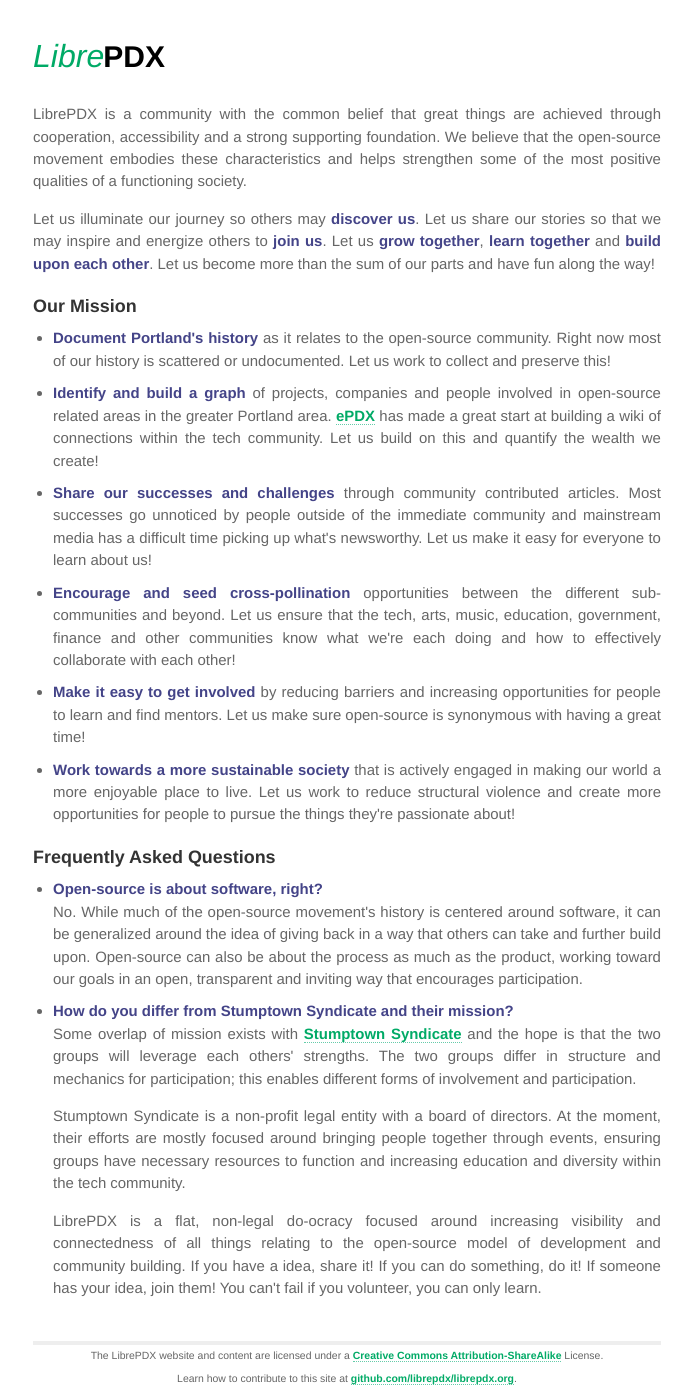
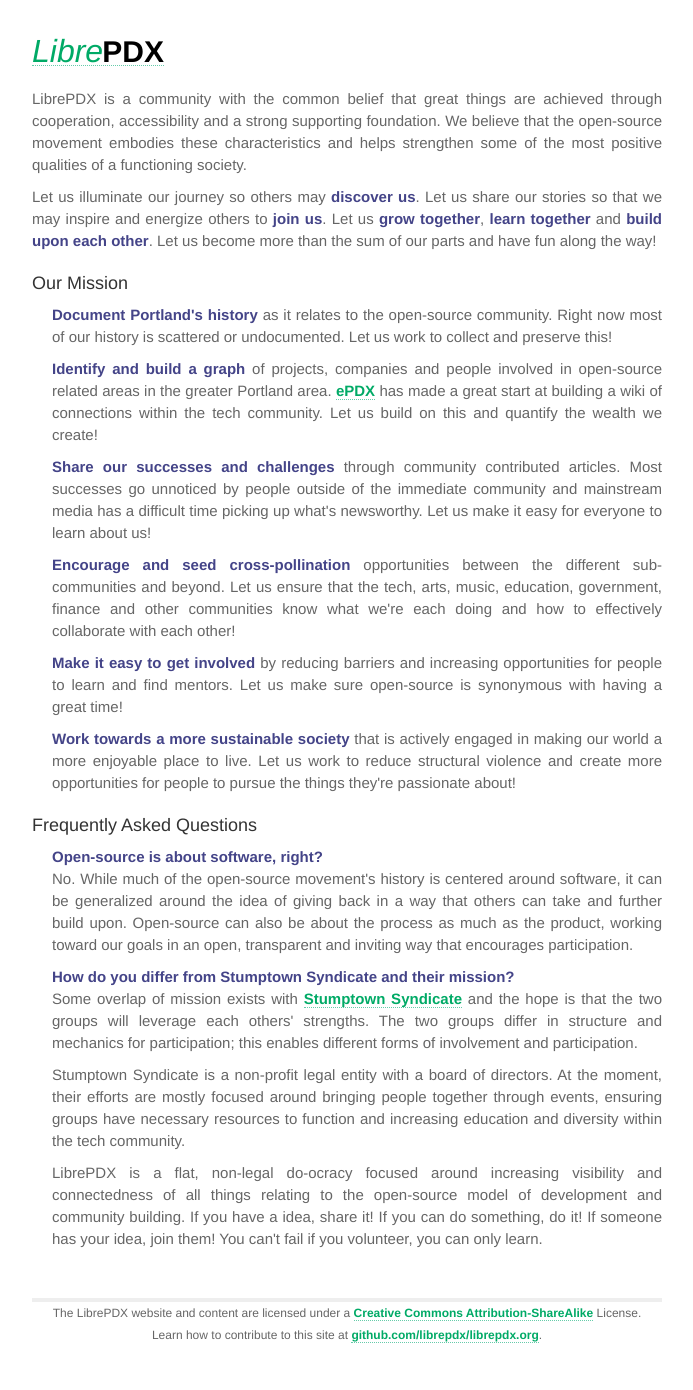
Before and after one commit to LibrePDX/librepdx.org, a Jekyll site: the page built from index.html, in a window 1280 px wide. Shown: the whole page, without its empty margins (293-986 px from the left). Built offline with Jekyll 4.4.1, drawn with Linux system fonts in a browser that asks for light colours; Markdown is read by kramdown in place of the engine named in the settings; after the commit the page ends 1366 px from its top, so only the background shows below that.

Commit message:
Rework CSS, original Jekyll version looked horrible on mobile

```diff
--- a/_layouts/default.html
+++ b/_layouts/default.html
@@ -5,6 +5,8 @@
         <meta http-equiv="X-UA-Compatible" content="IE=edge,chrome=1">
         <title>{% if page.title %}{{ page.title }} ::{% endif %} {{ site.name }}</title>
         <meta name="viewport" content="width=device-width">
+
+        <link rel="stylesheet" href="/css/reset.css">
 
         <!-- syntax highlighting CSS -->
         <link rel="stylesheet" href="/css/syntax.css">
@@ -19,7 +21,7 @@
           <div class="site">
             <div class="header">
               <h1 class="title">
-                <a href="/">
+                <a href="/" id="site-logo">
                   <span class="libre">Libre</span>
                   <span class="pdx">PDX</span>
                 </a>
--- a/css/main.css
+++ b/css/main.css
@@ -1,175 +1,83 @@
-/*****************************************************************************/
-/*
-/* Common
-/*
-/*****************************************************************************/
-
-/* Global Reset */
-* {
-  margin: 0;
-  padding: 0;
-}
-
-html, body {
-  height: 100%;
-}
-
 body {
-  background-color: #FFF;
-  font: 13.34px Helvetica, Arial, sans-serif;
-  font-size: small;
-  text-align: center;
+  max-width: 630px;
+  margin: 20px auto;
+  padding: 0px 20px;
+  background-color: #fff;
   color: #666;
+  font: 15px Helvetica, Arial, sans-serif;
+  text-align: justify;
+  line-height: 22px;
 }
 
 h1, h2, h3, h4, h5, h6 {
-  font-size: 100%;
+  margin-top: 20px;
+  margin-bottom: 10px;
   color: #333;
-  margin-bottom: 10px;
 }
 
-h1 { margin-bottom: 1em; }
-p { margin: 1em 0; }
+h2 {
+  font-size: 18px;
+}
+
+p {
+  margin: 10px 0px;
+}
 
 a {
+  border-bottom: 1px dotted #6ca;
   color: #0a6;
   font-weight: bold;
   text-decoration: none;
-  border-bottom: 1px dotted #6ca;
 }
 
 a img {
-  border-bottom: none;
+  border: none;
 }
 
-dt {
-  font-weight: bold;
-}
-
-/*****************************************************************************/
-/*
-/* Home
-/*
-/*****************************************************************************/
 em {
   color: #448;
   font-weight: bold;
   font-style: normal;
 }
 
-#home h2 {
-  font-size: 120%;
-  margin-top: 20px;
+dl {
+  margin: 10px 0px 20px 20px;
 }
 
-#home ul {
-  margin-left: 20px;
-  margin-bottom: 20px;
+dl dt {
+  font-weight: bold;
 }
 
-#home ul li {
+ul {
+  margin: 10px 0px 20px 20px;
+}
+
+ul li {
   margin-bottom: 10px;
 }
 
-#home dl {
-  margin-left: 20px;
-  margin-bottom: 20px;
+.header {
+  margin: 40px 0px 20px 0px;
 }
 
-/*****************************************************************************/
-/*
-/* Site
-/*
-/*****************************************************************************/
-
-.site {
-  font-size: 115%;
-  text-align: justify;
-  width: 42em;
-  margin: 3em auto 2em;
-  line-height: 1.5em;
-}
-
-.site .header a {
-  font-weight: bold;
-  border-bottom: none;
-}
-
-.site .header h1.title {
-  display: inline-block;
-  margin-bottom: 2em;
-}
-
-.site .header .libre {
+#site-logo .libre {
   color: #0a6;
   font-size: 32px;
   font-weight: normal;
   font-style: italic;
 }
 
-.site .header .pdx {
+#site-logo .pdx {
   color: #000;
   font-size: 30px;
   margin-left: -5px;
 }
 
-.site .header a.extra {
-  color: #aaa;
-  margin-left: 1em;
-}
-
-.site .header a.extra:hover {
-  color: #000;
-}
-
-.site .meta {
-  color: #aaa;
-}
-
-.site .footer {
-  font-size: 70%;
+.footer {
+  overflow: hidden;
+  margin-top: 4em;
+  border-top: 4px solid #eee;
   color: #666;
-  border-top: 4px solid #eee;
-  margin-top: 4em;
-  overflow: hidden;
+  font-size: 12px;
   text-align: center;
 }
-
-
-/*****************************************************************************/
-/*
-/* Posts
-/*
-/*****************************************************************************/
-
-/* standard */
-.post pre {
-  border: 1px solid #ddd;
-  background-color: #eef;
-  padding: 0 .4em;
-}
-
-.post ul, .post ol {
-  margin-left: 1.35em;
-}
-
-.post code {
-  border: 1px solid #ddd;
-  background-color: #eef;
-  padding: 0 .2em;
-}
-
-.post pre code {
-  border: none;
-}
-
-/* terminal */
-.post pre.terminal {
-  border: 1px solid #000;
-  background-color: #333;
-  color: #FFF;
-}
-
-.post pre.terminal code {
-  background-color: #333;
-}
--- /dev/null
+++ b/css/reset.css
@@ -0,0 +1,48 @@
+/* http://meyerweb.com/eric/tools/css/reset/
+   v2.0 | 20110126
+   License: none (public domain)
+*/
+
+html, body, div, span, applet, object, iframe,
+h1, h2, h3, h4, h5, h6, p, blockquote, pre,
+a, abbr, acronym, address, big, cite, code,
+del, dfn, em, img, ins, kbd, q, s, samp,
+small, strike, strong, sub, sup, tt, var,
+b, u, i, center,
+dl, dt, dd, ol, ul, li,
+fieldset, form, label, legend,
+table, caption, tbody, tfoot, thead, tr, th, td,
+article, aside, canvas, details, embed,
+figure, figcaption, footer, header, hgroup,
+menu, nav, output, ruby, section, summary,
+time, mark, audio, video {
+	margin: 0;
+	padding: 0;
+	border: 0;
+	font-size: 100%;
+	font: inherit;
+	vertical-align: baseline;
+}
+/* HTML5 display-role reset for older browsers */
+article, aside, details, figcaption, figure,
+footer, header, hgroup, menu, nav, section {
+	display: block;
+}
+body {
+	line-height: 1;
+}
+ol, ul {
+	list-style: none;
+}
+blockquote, q {
+	quotes: none;
+}
+blockquote:before, blockquote:after,
+q:before, q:after {
+	content: '';
+	content: none;
+}
+table {
+	border-collapse: collapse;
+	border-spacing: 0;
+}
```
